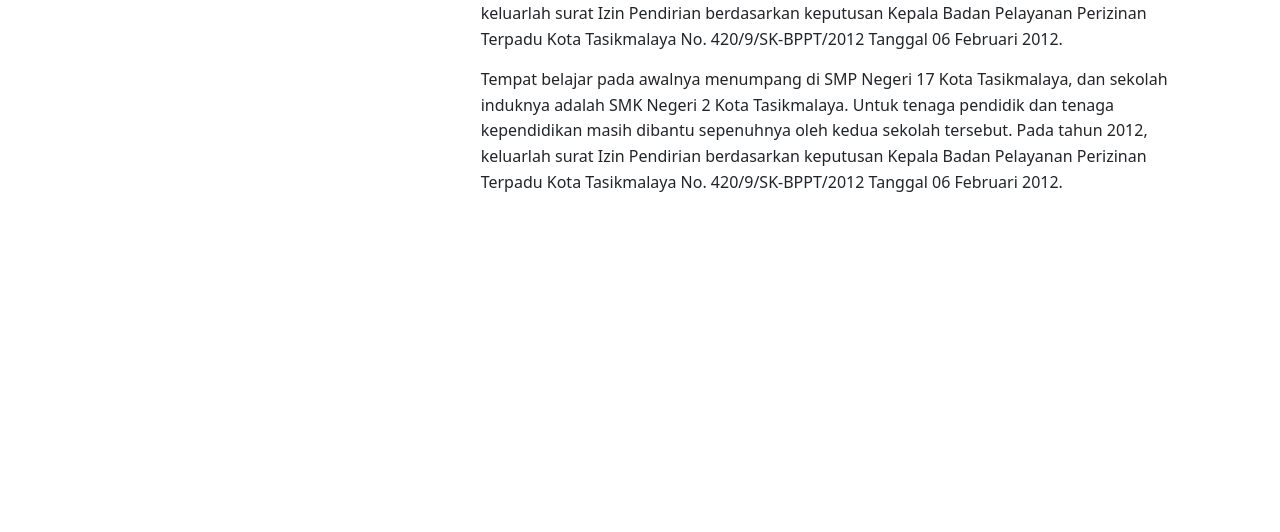
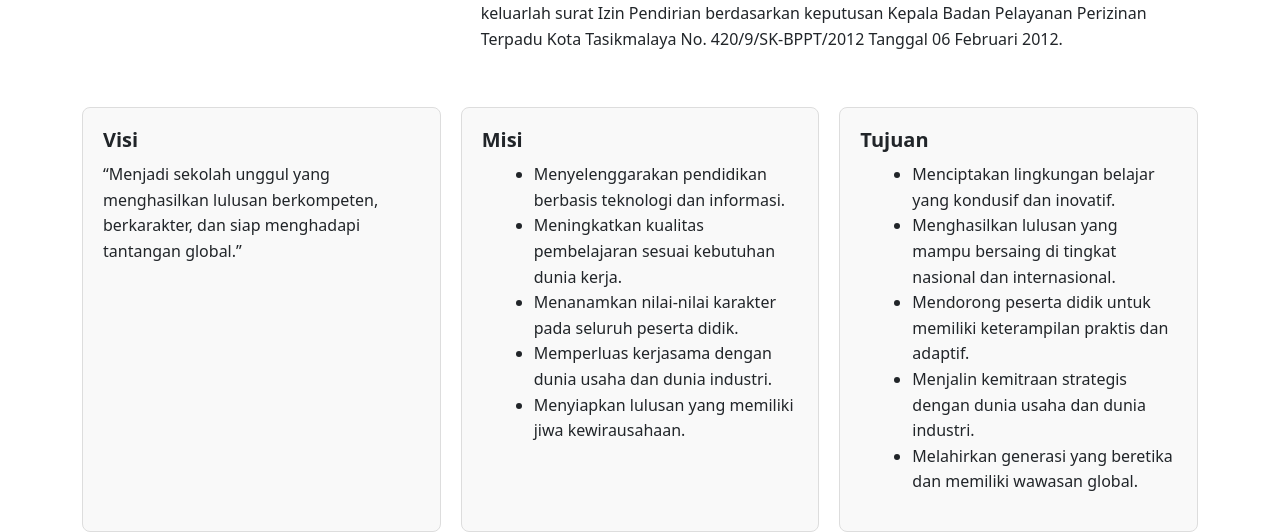
Before and after one commit to WulanMaulina/wulanm-latweb, a Nuxt app: page /1/profil in a window 1280 px wide. Shown: the part 554-1086 px from the top of the page. Before the commit the page ends 800 px from the top, so only its background shows below. Built offline with nearby package versions, Linux system fonts and the light colour scheme.

Commit message:
profil.vue

```diff
--- a/pages/1/profil.vue
+++ b/pages/1/profil.vue
@@ -18,10 +18,32 @@
         Tempat belajar pada awalnya menumpang di SMP Negeri 17 Kota Tasikmalaya, dan sekolah induknya adalah SMK Negeri 2 Kota Tasikmalaya. Untuk tenaga pendidik dan tenaga kependidikan masih dibantu sepenuhnya oleh kedua sekolah tersebut.
         Pada tahun 2012, keluarlah surat Izin Pendirian berdasarkan keputusan Kepala Badan Pelayanan Perizinan Terpadu Kota Tasikmalaya No. 420/9/SK-BPPT/2012 Tanggal 06 Februari 2012.
       </p>
-      <p>
-        Tempat belajar pada awalnya menumpang di SMP Negeri 17 Kota Tasikmalaya, dan sekolah induknya adalah SMK Negeri 2 Kota Tasikmalaya. Untuk tenaga pendidik dan tenaga kependidikan masih dibantu sepenuhnya oleh kedua sekolah tersebut.
-        Pada tahun 2012, keluarlah surat Izin Pendirian berdasarkan keputusan Kepala Badan Pelayanan Perizinan Terpadu Kota Tasikmalaya No. 420/9/SK-BPPT/2012 Tanggal 06 Februari 2012.
-      </p>
+    </div>
+    <div class="vision-mission-goals">
+      <div class="vision">
+        <h2>Visi</h2>
+        <p>“Menjadi sekolah unggul yang menghasilkan lulusan berkompeten, berkarakter, dan siap menghadapi tantangan global.”</p>
+      </div>
+      <div class="mission">
+        <h2>Misi</h2>
+        <ul>
+          <li>Menyelenggarakan pendidikan berbasis teknologi dan informasi.</li>
+          <li>Meningkatkan kualitas pembelajaran sesuai kebutuhan dunia kerja.</li>
+          <li>Menanamkan nilai-nilai karakter pada seluruh peserta didik.</li>
+          <li>Memperluas kerjasama dengan dunia usaha dan dunia industri.</li>
+          <li>Menyiapkan lulusan yang memiliki jiwa kewirausahaan.</li>
+        </ul>
+      </div>
+      <div class="goals">
+        <h2>Tujuan</h2>
+        <ul>
+          <li>Menciptakan lingkungan belajar yang kondusif dan inovatif.</li>
+          <li>Menghasilkan lulusan yang mampu bersaing di tingkat nasional dan internasional.</li>
+          <li>Mendorong peserta didik untuk memiliki keterampilan praktis dan adaptif.</li>
+          <li>Menjalin kemitraan strategis dengan dunia usaha dan dunia industri.</li>
+          <li>Melahirkan generasi yang beretika dan memiliki wawasan global.</li>
+        </ul>
+      </div>
     </div>
   </div>
 </template>
@@ -29,9 +51,10 @@
 <style scoped>
 .container {
   display: flex;
-  align-items: center;
+  align-items: flex-start;
   gap: 20px;
   padding-top: 8%;
+  flex-wrap: wrap;
 }
 
 .image-section {
@@ -40,12 +63,12 @@
 }
 
 .image-section img {
-  max-width: 80%; /* Mengurangi ukuran gambar */
+  max-width: 80%;
   height: auto;
 }
 
 .text-section {
-  flex: 2; /* Memperbesar bagian teks */
+  flex: 2;
   padding-left: 20px;
 }
 
@@ -60,4 +83,59 @@
   line-height: 1.6;
   margin-bottom: 15px;
 }
+
+.vision-mission-goals {
+  display: flex;
+  flex-wrap: wrap;
+  gap: 20px;
+  margin-top: 20px;
+}
+
+.vision,
+.mission,
+.goals {
+  flex: 1;
+  padding: 20px;
+  background-color: #f9f9f9;
+  border: 1px solid #ddd;
+  border-radius: 8px;
+  min-width: 300px;
+}
+
+.vision h2,
+.mission h2,
+.goals h2 {
+  font-size: 20px;
+  font-weight: bold;
+  margin-bottom: 10px;
+}
+
+.vision p,
+.mission ul,
+.goals ul {
+  font-size: 16px;
+  line-height: 1.6;
+}
+
+.mission ul,
+.goals ul {
+  list-style-type: disc;
+  margin-left: 20px;
+}
+
+/* Footer Styling */
+.footer {
+  background-color: #11419f79;
+  padding: 40px 0;
+  margin-top: 0px;
+  width: 100%; /* Memastikan footer memenuhi lebar layar */
+  height: 10px;
+}
+
+.footer p {
+  color: white;
+  font-size: 14px;
+  margin: 0;
+  text-align: center;
+}
 </style>
```
